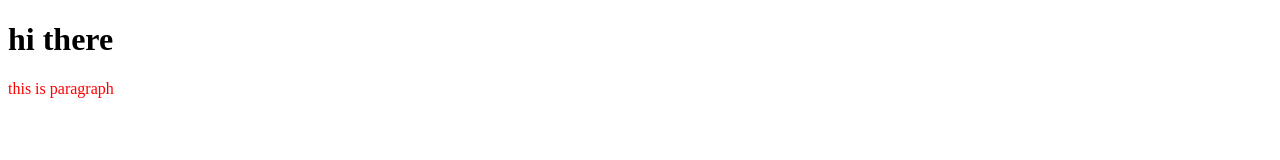
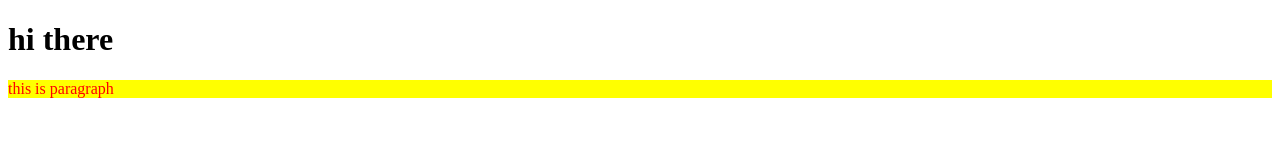
Before and after one commit to MGhait/gittest, a plain HTML site: page index.html in a window 1280 px wide. Drawn offline with Linux system fonts and the light colour scheme.

Commit message:
changing color

```diff
--- a/index.html
+++ b/index.html
@@ -10,7 +10,8 @@
     <h1>
         hi there
     </h1>
-    <p style="color: red;">
+    <p style="color: red;
+    background-color: yellow;">
         this is paragraph
 
     </p>
```
